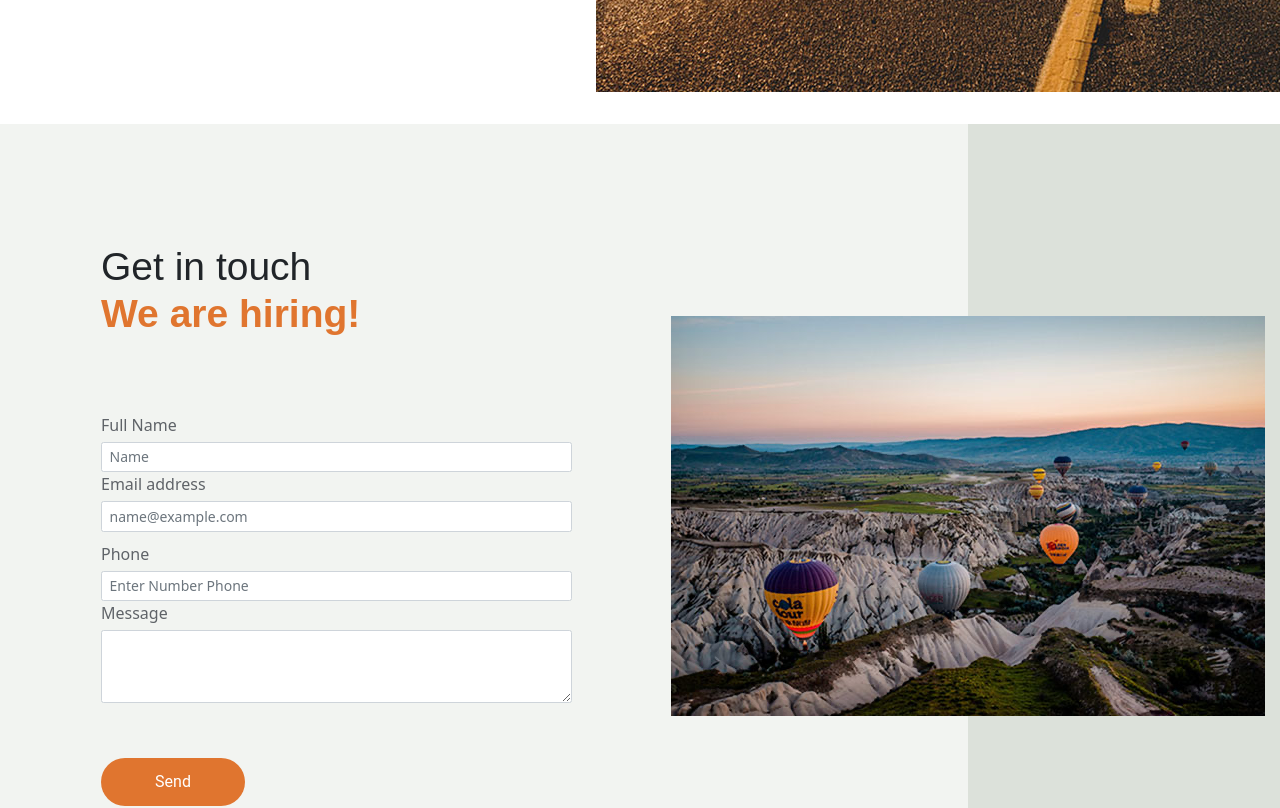
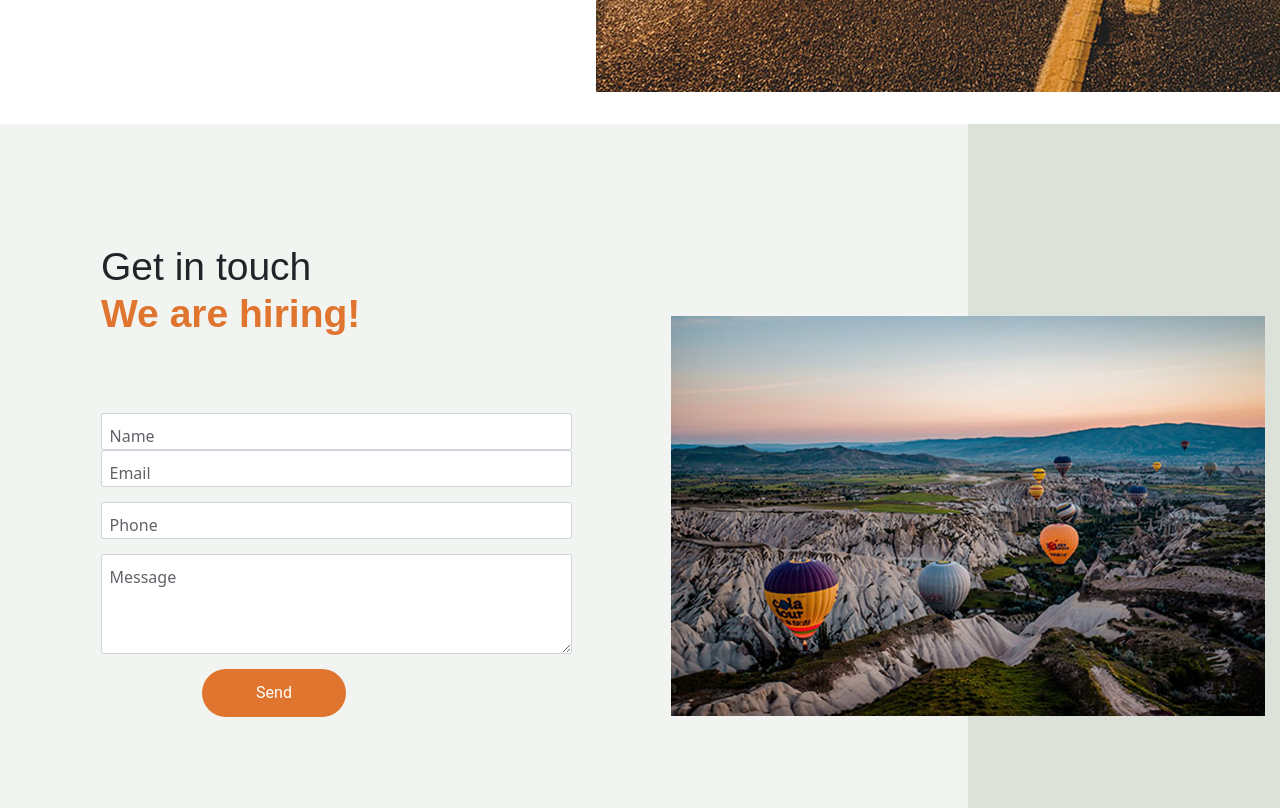
Before and after one commit to Hennry83/Proyecto_pin, a React (Create React App) app: page / in a window 1280 px wide. Shown: the part 2980-3788 px from the top of the page. Built offline with nearby package versions, Linux system fonts and the light colour scheme.

Commit message:
probando Form nuevo

```diff
--- a/src/App.js
+++ b/src/App.js
@@ -7,8 +7,8 @@ import Services from './components/Services/Services';
 import Footer from './components/Footer/Footer';
 import Slider from './components/Slider/Slider';
 import Products2 from './components/Products2/Products2';
-import SendForm from './components/Contact/SendForm';
-//import Formulario from './components/Contact/Formulario';
+//import SendForm from './components/Contact/SendForm';
+import Formulario from './components/Contact/Formulario';
 
 
 
@@ -22,8 +22,8 @@ function App() {
         {/* <Products/> */}
         <Services/>
         {/* <Contact/>  */}
-        <SendForm/>
-        {/* <Formulario/> */}
+         {/* <SendForm/> */}
+         <Formulario/>
         <Footer/>
     </div>
 
--- a/src/components/Contact/Formulario.js
+++ b/src/components/Contact/Formulario.js
@@ -1,27 +1,55 @@
-import '../../assets/css/styles.scss'
-import {Form}  from 'react-bootstrap'
-import { useState } from 'react'
+import {useState} from 'react';
+import axios from 'axios';
+import {Form,FloatingLabel}  from 'react-bootstrap';
+import '../../assets/css/styles.scss';
 
-export default function Formulario() {
 
-    const [formData,setFormData] = useState({
-        name:""
-    })
+export default () => {
 
-    const probando = (event) => {
+    const [formData, setFormData] = useState({
+        name : "",
+        email : "",
+        phone :"",
+        message : ""
+    });
 
-         const name = event.target.value
-         console.log(name);
-       // setFormData({...formData, name})
+    const handleChange = (event) => {
+        const clave  = event.target.name;
+        const valor  = event.target.value;
+
+        setFormData({...formData,[clave]:valor});
+    };
+
+    const handleSubmit = ()=>{
+      //console.log('blablablalblal')
+      console.log(formData);
+      const sendData = async () => {
+        try{
+          console.log(formData);
+          const response = await axios.post(
+            "http://127.0.0.1:8000/api/altausuario",
+            //"http://127.0.0.1:8000/api/grabando",
+            formData
+          );
+          console.log(response);
+          }catch(err){
+           console.log(err);
           }
+        };
 
-     const handleChangeName = (event) => {
-        const name = event.target.value
-        setFormData({...formData, name})
-     }
-     console.log(formData)
+         sendData();
+         setFormData({
+             name : "",
+             email : "",
+             phone :"",
+             message : ""
+         });
+    };
+
+    console.log(formData);
 
     return (
+        <div>
             <div id="contact" className="contact">
               <div className="contact__bgsecondary">
               </div>
@@ -31,23 +59,58 @@ export default function Formulario() {
                 <h2>Get in touch <br/><b>We are hiring!</b></h2>
               </div>
               <div className="datos__contacto">
-        <Form>
-          <Form.Label>Full Name</Form.Label>
-          <Form.Control type="text" placeholder="Name" onChange={handleChangeName}/>
-          <Form.Group className="mb-3" controlId="exampleForm.ControlInput1">
-            <Form.Label>Email address</Form.Label>
-            <Form.Control type="email" placeholder="name@example.com" />
-          </Form.Group>
-          <Form.Label>Phone</Form.Label>
-          <Form.Control type="text" placeholder="Enter Number Phone" />
-          <Form.Group className="mb-3" controlId="exampleForm.ControlTextarea1">
-            <Form.Label>Message</Form.Label>
-            <Form.Control as="textarea" rows={3} />
-          </Form.Group>
-        </Form>
+                <FloatingLabel
+                  controlId="floating-inp"
+                  label="Name"
+                  lassName="tt mb-4"
+                >
+                  <Form.Control
+                   type="text"
+                   placeholder="###"
+                   name="name"
+                   onChange={handleChange}
+                   />
+                </FloatingLabel>
+                <FloatingLabel
+                    controlId="floating-inp"
+                    label="Email"
+                    className="mb-4"
+                >
+                  <Form.Control
+                    type="email"
+                    placeholder="###"
+                    name="email"
+                    onChange={handleChange}
+                    />
+                </FloatingLabel>
+                <FloatingLabel
+                   controlId="floating-inp"
+                   label="Phone"
+                   className="mb-4"
+                >
+                  <Form.Control
+                    type="phone"
+                    placeholder="###"
+                    name="phone"
+                    onChange={handleChange}
+                  />
+                </FloatingLabel>
+                <FloatingLabel
+                  controlId="floating-inp"
+                  label="Message"
+                  className="mb-4"
+                >
+                  <Form.Control
+                     as="textarea"
+                     placeholder="###"
+                     style={{ height: "10rem", paddingTop: "2rem" }}
+                     name="message"
+                     onChange={handleChange}
+                  />
+                </FloatingLabel>
+                <button className="contact__button" onClick={handleSubmit} >Send</button>
               </div>
-      <button className="contact__button" onClick={probando} >Send</button>
             </div>
-
-    )
-}
+        </div>
+    );
+};
--- a/src/components/Contact/SendForm.js
+++ b/src/components/Contact/SendForm.js
@@ -1,6 +1,7 @@
 import {useState, useEffect} from 'react';
 import axios from 'axios';
 import Contact from './Contact';
+//import Formulario from './Formulario';
 
 export default () => {
 
@@ -11,11 +12,11 @@ export default () => {
         message : "",
     });
 
-    const handleChange = (event) => {
+    /* const handleChange = (event) => {
         const property  = event.target.name
         const value  = event.target.value
         setFormData({...formData,[property]:value})
-    }
+    } */
 
     const handleChangeName = (event) => {
         const name = event.target.value
@@ -37,15 +38,17 @@ export default () => {
          setFormData({...formData, message})
       }
 
-      console.log(formData)
+      //console.log(formData)
 
       const handleSubmit = ()=>{
         const sendData = async () => {
+            console.log(formData)
             try{
              const response = await axios({
                 method: 'POST',
-                url:  `http://127.0.0.1:8000/api/probando`,
-                formData
+                formData,
+                url:  `http://127.0.0.1:8000/api/grabando`
+
              })
              console.log(response)
             }catch(err){
```
Lines whose indentation alone changed are shown as unchanged.
